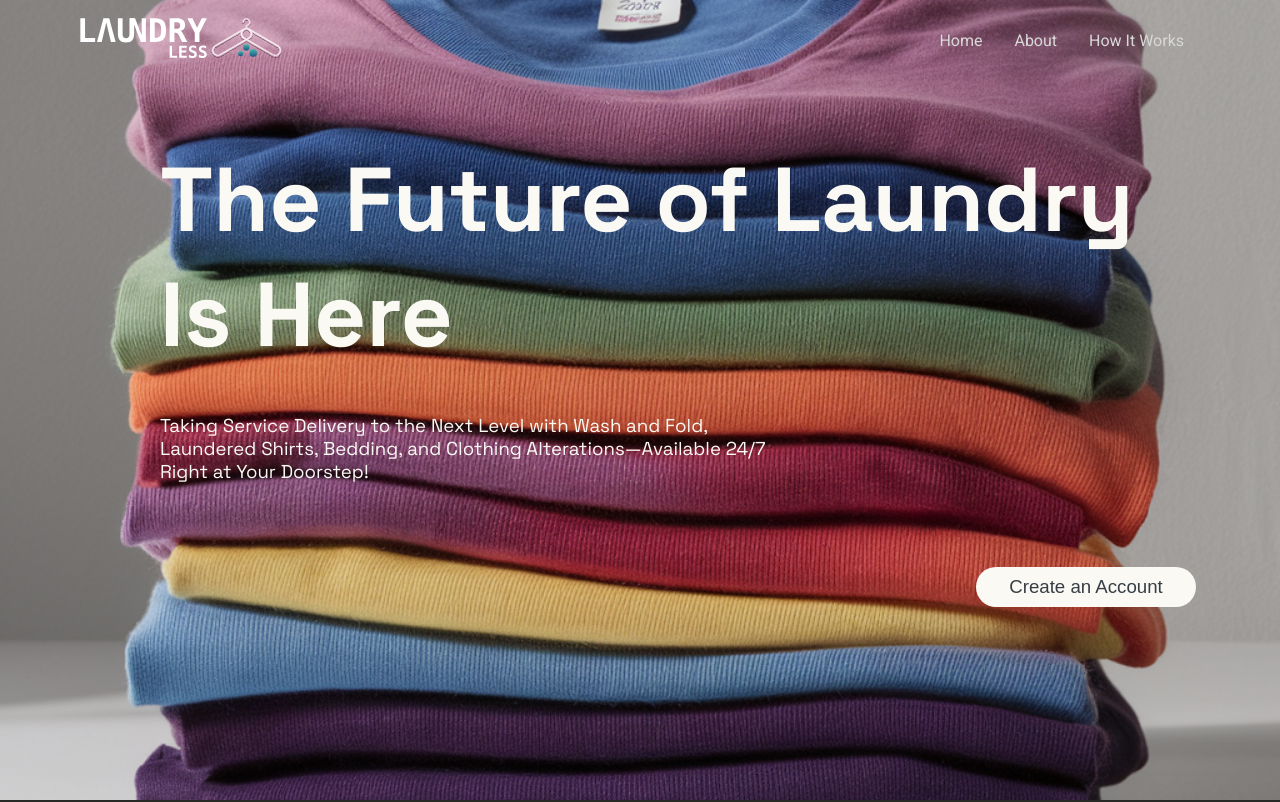
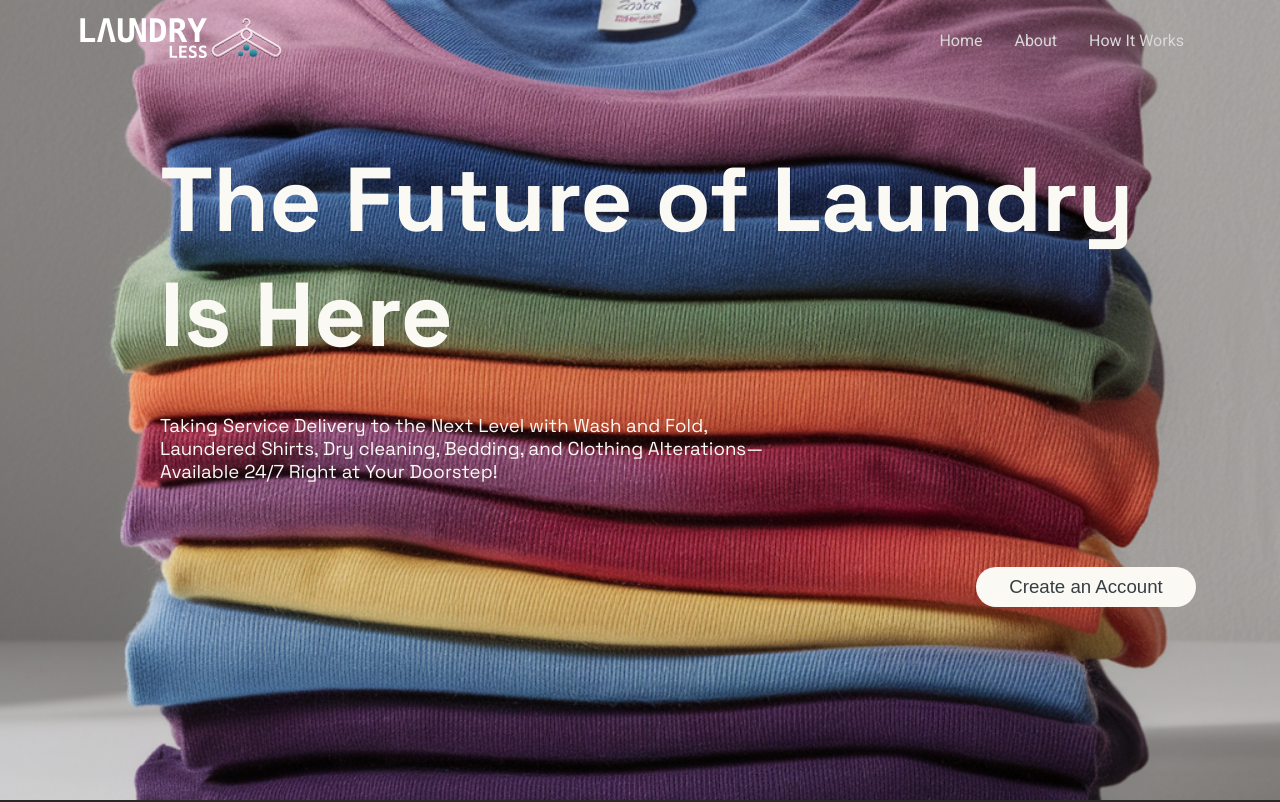
Before and after one commit to YoussefShabo/Laundryless-FrontEnd, a React (Vite) app in the folder laundryless-website/: page / in a window 1280 px wide. Shown: the top 802 px of the page. Built offline with nearby package versions, Linux system fonts and the light colour scheme.

Commit message:
adding dry cleaning

```diff
--- a/laundryless-website/src/pages/Home.jsx
+++ b/laundryless-website/src/pages/Home.jsx
@@ -17,7 +17,7 @@ const Home = () => {
           <br />
           <p className="paragraph">
             Taking Service Delivery to the Next Level with Wash and Fold,
-            Laundered Shirts, Bedding, and Clothing Alterations—Available 24/7
+            Laundered Shirts, Dry cleaning, Bedding, and Clothing Alterations—Available 24/7
             Right at Your Doorstep!
           </p>
           <br />
```
